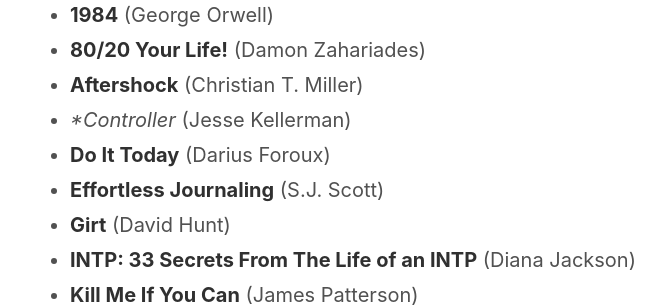
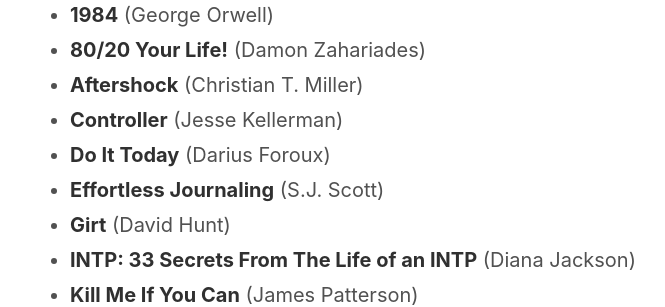
Before and after one commit to teejayen/teejayen.github.io, a Jekyll site: the page built from books.md, in a window 1280 px wide and 900 px high, scrolled down 515 px. Shown: the part 152-459 px from the top of the window, without its empty margins (260-925 px from the left). Built offline with Jekyll 4.4.1, drawn with Linux system fonts in a browser that asks for light colours.

Commit message:
always preview before commit!

```diff
--- a/books.md
+++ b/books.md
@@ -27,7 +27,7 @@
 - **1984** (George Orwell)
 - **80/20 Your Life!** (Damon Zahariades)
 - **Aftershock** (Christian T. Miller)
-- **Controller* (Jesse Kellerman)
+- **Controller** (Jesse Kellerman)
 - **Do  It Today** (Darius Foroux)
 - **Effortless Journaling** (S.J. Scott)
 - **Girt** (David Hunt)
```
